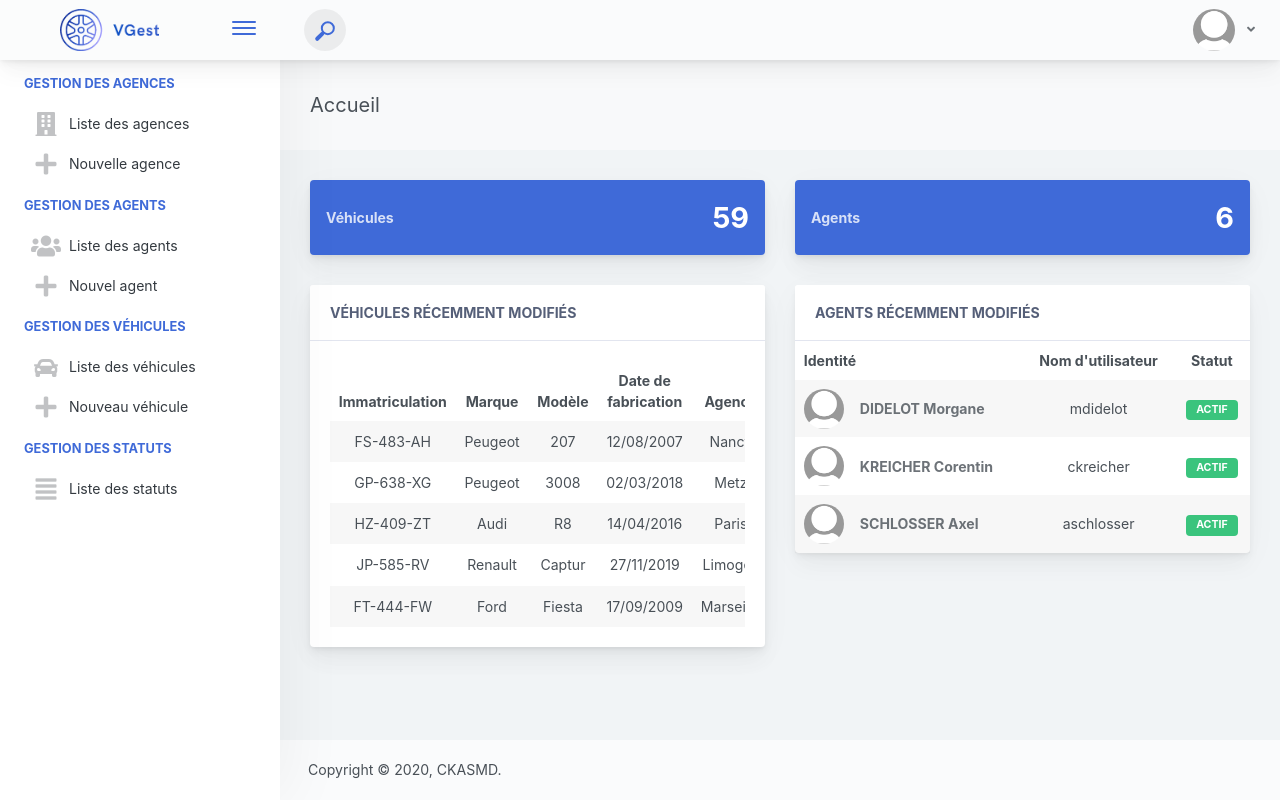
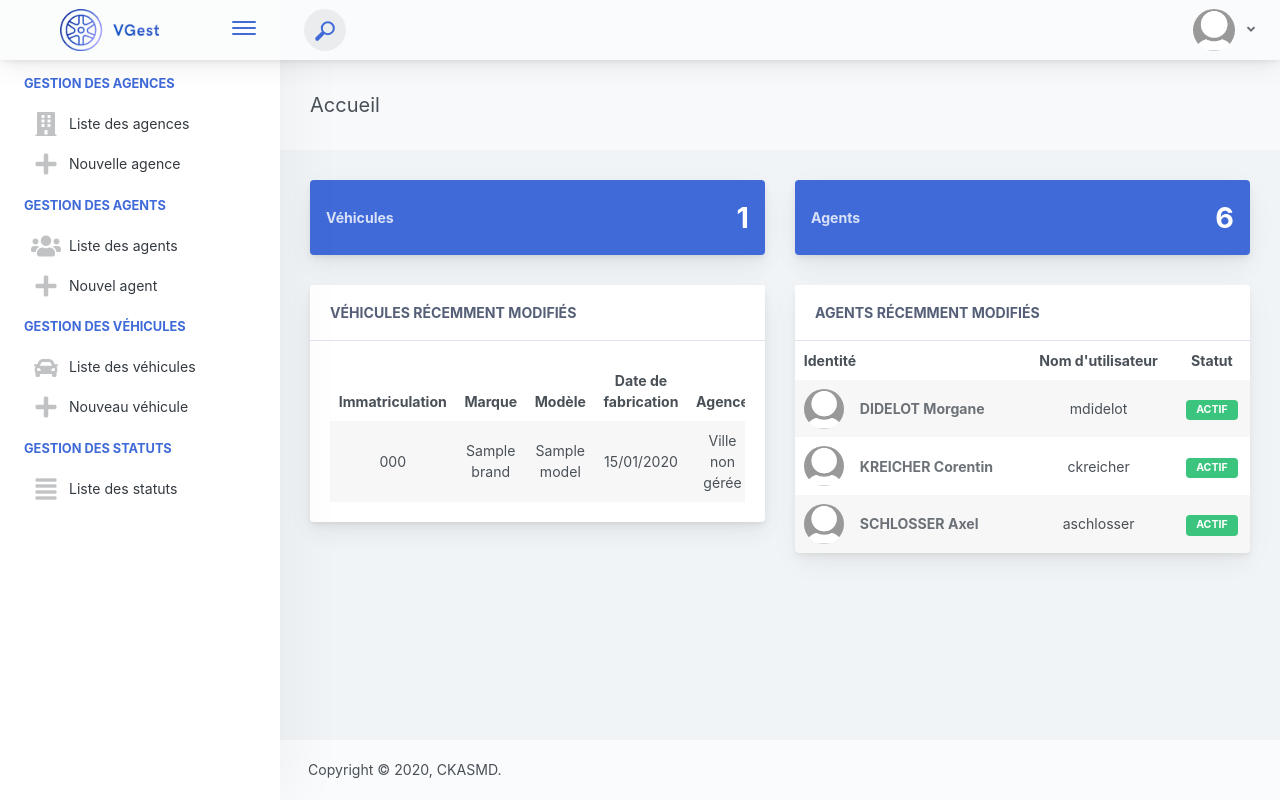
Before and after one commit to InFinity54/CESI_ProjetWeb, a Symfony app: template templates/content/index.html.twig in a window 1280 px wide. Run offline with Twig, Linux system fonts and the light colour scheme; the template is opened without the code that fills it: most values are stand-ins (such as "Sample title", 1, 10 or a date in 2020); some libraries are stand-ins or nearby versions.

Commit message:
Utilisation des données de la base de données sur les véhicules pour la page d'accueil

```diff
--- a/templates/content/index.html.twig
+++ b/templates/content/index.html.twig
@@ -21,7 +21,7 @@
                         <div class="widget-subheading"></div>
                     </div>
                     <div class="widget-content-right">
-                        <div class="widget-numbers text-white"><span>59</span></div>
+                        <div class="widget-numbers text-white"><span>{{ vehicles.count }}</span></div>
                     </div>
                 </div>
             </div>
@@ -60,46 +60,18 @@
                                 </tr>
                             </thead>
                             <tbody>
-                                <tr>
-                                    <td class="text-center">FS-483-AH</td>
-                                    <td class="text-center">Peugeot</td>
-                                    <td class="text-center">207</td>
-                                    <td class="text-center">12/08/2007</td>
-                                    <td class="text-center">Nancy</td>
-                                    <td class="text-center"><span class="badge badge-warning">En démonstration</span></td>
-                                </tr>
-                                <tr>
-                                    <td class="text-center">GP-638-XG</td>
-                                    <td class="text-center">Peugeot</td>
-                                    <td class="text-center">3008</td>
-                                    <td class="text-center">02/03/2018</td>
-                                    <td class="text-center">Metz</td>
-                                    <td class="text-center"><span class="badge badge-success">Disponible</span></td>
-                                </tr>
-                                <tr>
-                                    <td class="text-center">HZ-409-ZT</td>
-                                    <td class="text-center">Audi</td>
-                                    <td class="text-center">R8</td>
-                                    <td class="text-center">14/04/2016</td>
-                                    <td class="text-center">Paris</td>
-                                    <td class="text-center"><span class="badge badge-dark">Définitivement indisponible</span></td>
-                                </tr>
-                                <tr>
-                                    <td class="text-center">JP-585-RV</td>
-                                    <td class="text-center">Renault</td>
-                                    <td class="text-center">Captur</td>
-                                    <td class="text-center">27/11/2019</td>
-                                    <td class="text-center">Limoges</td>
-                                    <td class="text-center"><span class="badge badge-danger">En réparation</span></td>
-                                </tr>
-                                <tr>
-                                    <td class="text-center">FT-444-FW</td>
-                                    <td class="text-center">Ford</td>
-                                    <td class="text-center">Fiesta</td>
-                                    <td class="text-center">17/09/2009</td>
-                                    <td class="text-center">Marseille</td>
-                                    <td class="text-center"><span class="badge badge-warning">En location</span></td>
-                                </tr>
+                                {% if vehicles.list|length > 0 %}
+                                    {% for vehicle in vehicles.list %}
+                                        <tr>
+                                            <td class="text-center">{{ vehicle.numberplate }}</td>
+                                            <td class="text-center">{{ vehicle.brand }}</td>
+                                            <td class="text-center">{{ vehicle.model }}</td>
+                                            <td class="text-center">{{ vehicle.manufactureDate|date("d/m/Y") }}</td>
+                                            <td class="text-center">Ville non gérée</td>
+                                            <td class="text-center"><span class="badge badge-dark">Statuts non gérés</span></td>
+                                        </tr>
+                                    {% endfor %}
+                                {% endif %}
                             </tbody>
                         </table>
                     </div>
```
Also changed, not shown: src/Controller/HomeController.php (+11 -1 lines), src/Repository/VehicleRepository.php (+9 -0 lines).
